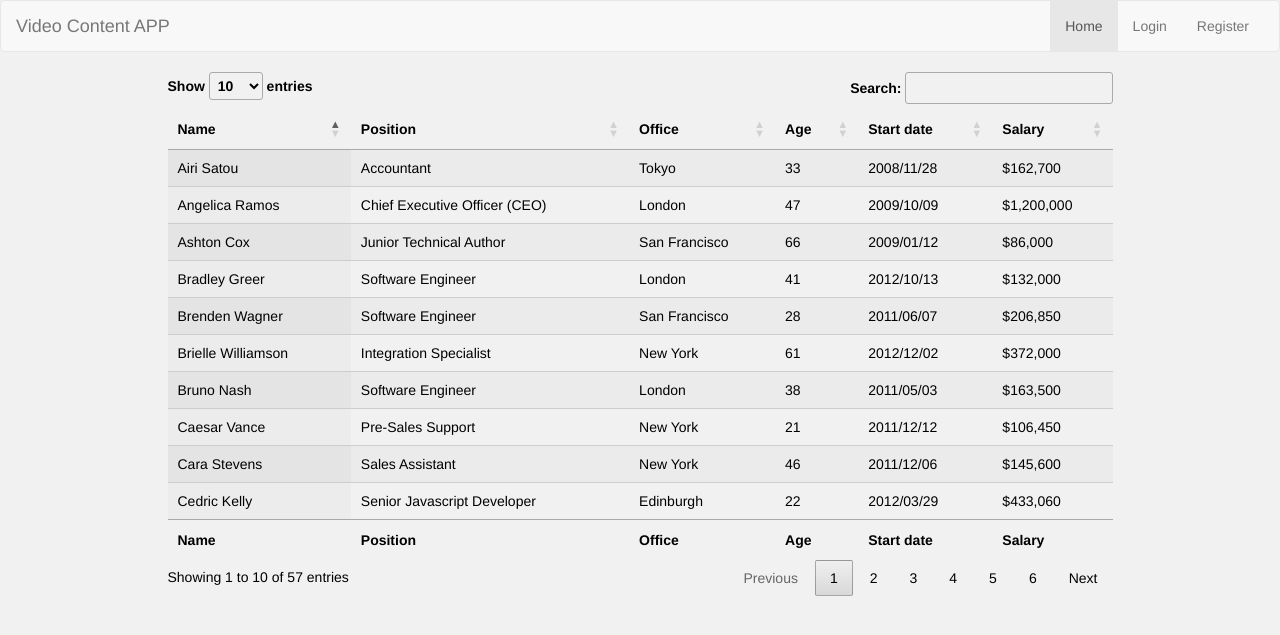
After one commit to Maksim1990/Symfony_Cloudinary_Video_storage_app, a Symfony app: template templates/content/index.html.twig in a window 1280 px wide. The commit adds this page. Shown: the top 635 px of the page. Run offline with Twig, Linux system fonts and the light colour scheme; the template is opened without the code that fills it, so the values that code supplies are empty; some libraries are stand-ins or nearby versions.

Commit message:
- Added support of jQuery data tables for displaying Cloudinary content with instant filtering, search and pagination

```diff
--- a/composer.json
+++ b/composer.json
@@ -2,7 +2,7 @@
     "type": "project",
     "license": "proprietary",
     "require": {
-        "php": "^7.1.3",
+        "php": "^7.2.1",
         "ext-ctype": "*",
         "ext-iconv": "*",
         "cloudinary/cloudinary_php": "dev-master",
--- /dev/null
+++ b/templates/content/index.html.twig
@@ -0,0 +1,505 @@
+{% extends 'base.html.twig' %}
+
+{% block title %}Profile{% endblock %}
+{% block stylesheets %}
+    <link rel="stylesheet" type="text/css" href="https://cdn.datatables.net/1.10.19/css/jquery.dataTables.css">
+
+    <script type="text/javascript" charset="utf8" src="https://cdn.datatables.net/1.10.19/js/jquery.dataTables.js"></script>
+{% endblock %}
+{% block body %}
+
+    <div class="container">
+        <div class="row">
+            <div class="col-sm-10 col-sm-offset-1">
+
+
+                <table id="table_id" class="display" style="width:100%">
+                    <thead>
+                    <tr>
+                        <th>Name</th>
+                        <th>Position</th>
+                        <th>Office</th>
+                        <th>Age</th>
+                        <th>Start date</th>
+                        <th>Salary</th>
+                    </tr>
+                    </thead>
+                    <tbody>
+                    <tr>
+                        <td>Tiger Nixon</td>
+                        <td>System Architect</td>
+                        <td>Edinburgh</td>
+                        <td>61</td>
+                        <td>2011/04/25</td>
+                        <td>$320,800</td>
+                    </tr>
+                    <tr>
+                        <td>Garrett Winters</td>
+                        <td>Accountant</td>
+                        <td>Tokyo</td>
+                        <td>63</td>
+                        <td>2011/07/25</td>
+                        <td>$170,750</td>
+                    </tr>
+                    <tr>
+                        <td>Ashton Cox</td>
+                        <td>Junior Technical Author</td>
+                        <td>San Francisco</td>
+                        <td>66</td>
+                        <td>2009/01/12</td>
+                        <td>$86,000</td>
+                    </tr>
+                    <tr>
+                        <td>Cedric Kelly</td>
+                        <td>Senior Javascript Developer</td>
+                        <td>Edinburgh</td>
+                        <td>22</td>
+                        <td>2012/03/29</td>
+                        <td>$433,060</td>
+                    </tr>
+                    <tr>
+                        <td>Airi Satou</td>
+                        <td>Accountant</td>
+                        <td>Tokyo</td>
+                        <td>33</td>
+                        <td>2008/11/28</td>
+                        <td>$162,700</td>
+                    </tr>
+                    <tr>
+                        <td>Brielle Williamson</td>
+                        <td>Integration Specialist</td>
+                        <td>New York</td>
+                        <td>61</td>
+                        <td>2012/12/02</td>
+                        <td>$372,000</td>
+                    </tr>
+                    <tr>
+                        <td>Herrod Chandler</td>
+                        <td>Sales Assistant</td>
+                        <td>San Francisco</td>
+                        <td>59</td>
+                        <td>2012/08/06</td>
+                        <td>$137,500</td>
+                    </tr>
+                    <tr>
+                        <td>Rhona Davidson</td>
+                        <td>Integration Specialist</td>
+                        <td>Tokyo</td>
+                        <td>55</td>
+                        <td>2010/10/14</td>
+                        <td>$327,900</td>
+                    </tr>
+                    <tr>
+                        <td>Colleen Hurst</td>
+                        <td>Javascript Developer</td>
+                        <td>San Francisco</td>
+                        <td>39</td>
+                        <td>2009/09/15</td>
+                        <td>$205,500</td>
+                    </tr>
+                    <tr>
+                        <td>Sonya Frost</td>
+                        <td>Software Engineer</td>
+                        <td>Edinburgh</td>
+                        <td>23</td>
+                        <td>2008/12/13</td>
+                        <td>$103,600</td>
+                    </tr>
+                    <tr>
+                        <td>Jena Gaines</td>
+                        <td>Office Manager</td>
+                        <td>London</td>
+                        <td>30</td>
+                        <td>2008/12/19</td>
+                        <td>$90,560</td>
+                    </tr>
+                    <tr>
+                        <td>Quinn Flynn</td>
+                        <td>Support Lead</td>
+                        <td>Edinburgh</td>
+                        <td>22</td>
+                        <td>2013/03/03</td>
+                        <td>$342,000</td>
+                    </tr>
+                    <tr>
+                        <td>Charde Marshall</td>
+                        <td>Regional Director</td>
+                        <td>San Francisco</td>
+                        <td>36</td>
+                        <td>2008/10/16</td>
+                        <td>$470,600</td>
+                    </tr>
+                    <tr>
+                        <td>Haley Kennedy</td>
+                        <td>Senior Marketing Designer</td>
+                        <td>London</td>
+                        <td>43</td>
+                        <td>2012/12/18</td>
+                        <td>$313,500</td>
+                    </tr>
+                    <tr>
+                        <td>Tatyana Fitzpatrick</td>
+                        <td>Regional Director</td>
+                        <td>London</td>
+                        <td>19</td>
+                        <td>2010/03/17</td>
+                        <td>$385,750</td>
+                    </tr>
+                    <tr>
+                        <td>Michael Silva</td>
+                        <td>Marketing Designer</td>
+                        <td>London</td>
+                        <td>66</td>
+                        <td>2012/11/27</td>
+                        <td>$198,500</td>
+                    </tr>
+                    <tr>
+                        <td>Paul Byrd</td>
+                        <td>Chief Financial Officer (CFO)</td>
+                        <td>New York</td>
+                        <td>64</td>
+                        <td>2010/06/09</td>
+                        <td>$725,000</td>
+                    </tr>
+                    <tr>
+                        <td>Gloria Little</td>
+                        <td>Systems Administrator</td>
+                        <td>New York</td>
+                        <td>59</td>
+                        <td>2009/04/10</td>
+                        <td>$237,500</td>
+                    </tr>
+                    <tr>
+                        <td>Bradley Greer</td>
+                        <td>Software Engineer</td>
+                        <td>London</td>
+                        <td>41</td>
+                        <td>2012/10/13</td>
+                        <td>$132,000</td>
+                    </tr>
+                    <tr>
+                        <td>Dai Rios</td>
+                        <td>Personnel Lead</td>
+                        <td>Edinburgh</td>
+                        <td>35</td>
+                        <td>2012/09/26</td>
+                        <td>$217,500</td>
+                    </tr>
+                    <tr>
+                        <td>Jenette Caldwell</td>
+                        <td>Development Lead</td>
+                        <td>New York</td>
+                        <td>30</td>
+                        <td>2011/09/03</td>
+                        <td>$345,000</td>
+                    </tr>
+                    <tr>
+                        <td>Yuri Berry</td>
+                        <td>Chief Marketing Officer (CMO)</td>
+                        <td>New York</td>
+                        <td>40</td>
+                        <td>2009/06/25</td>
+                        <td>$675,000</td>
+                    </tr>
+                    <tr>
+                        <td>Caesar Vance</td>
+                        <td>Pre-Sales Support</td>
+                        <td>New York</td>
+                        <td>21</td>
+                        <td>2011/12/12</td>
+                        <td>$106,450</td>
+                    </tr>
+                    <tr>
+                        <td>Doris Wilder</td>
+                        <td>Sales Assistant</td>
+                        <td>Sidney</td>
+                        <td>23</td>
+                        <td>2010/09/20</td>
+                        <td>$85,600</td>
+                    </tr>
+                    <tr>
+                        <td>Angelica Ramos</td>
+                        <td>Chief Executive Officer (CEO)</td>
+                        <td>London</td>
+                        <td>47</td>
+                        <td>2009/10/09</td>
+                        <td>$1,200,000</td>
+                    </tr>
+                    <tr>
+                        <td>Gavin Joyce</td>
+                        <td>Developer</td>
+                        <td>Edinburgh</td>
+                        <td>42</td>
+                        <td>2010/12/22</td>
+                        <td>$92,575</td>
+                    </tr>
+                    <tr>
+                        <td>Jennifer Chang</td>
+                        <td>Regional Director</td>
+                        <td>Singapore</td>
+                        <td>28</td>
+                        <td>2010/11/14</td>
+                        <td>$357,650</td>
+                    </tr>
+                    <tr>
+                        <td>Brenden Wagner</td>
+                        <td>Software Engineer</td>
+                        <td>San Francisco</td>
+                        <td>28</td>
+                        <td>2011/06/07</td>
+                        <td>$206,850</td>
+                    </tr>
+                    <tr>
+                        <td>Fiona Green</td>
+                        <td>Chief Operating Officer (COO)</td>
+                        <td>San Francisco</td>
+                        <td>48</td>
+                        <td>2010/03/11</td>
+                        <td>$850,000</td>
+                    </tr>
+                    <tr>
+                        <td>Shou Itou</td>
+                        <td>Regional Marketing</td>
+                        <td>Tokyo</td>
+                        <td>20</td>
+                        <td>2011/08/14</td>
+                        <td>$163,000</td>
+                    </tr>
+                    <tr>
+                        <td>Michelle House</td>
+                        <td>Integration Specialist</td>
+                        <td>Sidney</td>
+                        <td>37</td>
+                        <td>2011/06/02</td>
+                        <td>$95,400</td>
+                    </tr>
+                    <tr>
+                        <td>Suki Burks</td>
+                        <td>Developer</td>
+                        <td>London</td>
+                        <td>53</td>
+                        <td>2009/10/22</td>
+                        <td>$114,500</td>
+                    </tr>
+                    <tr>
+                        <td>Prescott Bartlett</td>
+                        <td>Technical Author</td>
+                        <td>London</td>
+                        <td>27</td>
+                        <td>2011/05/07</td>
+                        <td>$145,000</td>
+                    </tr>
+                    <tr>
+                        <td>Gavin Cortez</td>
+                        <td>Team Leader</td>
+                        <td>San Francisco</td>
+                        <td>22</td>
+                        <td>2008/10/26</td>
+                        <td>$235,500</td>
+                    </tr>
+                    <tr>
+                        <td>Martena Mccray</td>
+                        <td>Post-Sales support</td>
+                        <td>Edinburgh</td>
+                        <td>46</td>
+                        <td>2011/03/09</td>
+                        <td>$324,050</td>
+                    </tr>
+                    <tr>
+                        <td>Unity Butler</td>
+                        <td>Marketing Designer</td>
+                        <td>San Francisco</td>
+                        <td>47</td>
+                        <td>2009/12/09</td>
+                        <td>$85,675</td>
+                    </tr>
+                    <tr>
+                        <td>Howard Hatfield</td>
+                        <td>Office Manager</td>
+                        <td>San Francisco</td>
+                        <td>51</td>
+                        <td>2008/12/16</td>
+                        <td>$164,500</td>
+                    </tr>
+                    <tr>
+                        <td>Hope Fuentes</td>
+                        <td>Secretary</td>
+                        <td>San Francisco</td>
+                        <td>41</td>
+                        <td>2010/02/12</td>
+                        <td>$109,850</td>
+                    </tr>
+                    <tr>
+                        <td>Vivian Harrell</td>
+                        <td>Financial Controller</td>
+                        <td>San Francisco</td>
+                        <td>62</td>
+                        <td>2009/02/14</td>
+                        <td>$452,500</td>
+                    </tr>
+                    <tr>
+                        <td>Timothy Mooney</td>
+                        <td>Office Manager</td>
+                        <td>London</td>
+                        <td>37</td>
+                        <td>2008/12/11</td>
+                        <td>$136,200</td>
+                    </tr>
+                    <tr>
+                        <td>Jackson Bradshaw</td>
+                        <td>Director</td>
+                        <td>New York</td>
+                        <td>65</td>
+                        <td>2008/09/26</td>
+                        <td>$645,750</td>
+                    </tr>
+                    <tr>
+                        <td>Olivia Liang</td>
+                        <td>Support Engineer</td>
+                        <td>Singapore</td>
+                        <td>64</td>
+                        <td>2011/02/03</td>
+                        <td>$234,500</td>
+                    </tr>
+                    <tr>
+                        <td>Bruno Nash</td>
+                        <td>Software Engineer</td>
+                        <td>London</td>
+                        <td>38</td>
+                        <td>2011/05/03</td>
+                        <td>$163,500</td>
+                    </tr>
+                    <tr>
+                        <td>Sakura Yamamoto</td>
+                        <td>Support Engineer</td>
+                        <td>Tokyo</td>
+                        <td>37</td>
+                        <td>2009/08/19</td>
+                        <td>$139,575</td>
+                    </tr>
+                    <tr>
+                        <td>Thor Walton</td>
+                        <td>Developer</td>
+                        <td>New York</td>
+                        <td>61</td>
+                        <td>2013/08/11</td>
+                        <td>$98,540</td>
+                    </tr>
+                    <tr>
+                        <td>Finn Camacho</td>
+                        <td>Support Engineer</td>
+                        <td>San Francisco</td>
+                        <td>47</td>
+                        <td>2009/07/07</td>
+                        <td>$87,500</td>
+                    </tr>
+                    <tr>
+                        <td>Serge Baldwin</td>
+                        <td>Data Coordinator</td>
+                        <td>Singapore</td>
+                        <td>64</td>
+                        <td>2012/04/09</td>
+                        <td>$138,575</td>
+                    </tr>
+                    <tr>
+                        <td>Zenaida Frank</td>
+                        <td>Software Engineer</td>
+                        <td>New York</td>
+                        <td>63</td>
+                        <td>2010/01/04</td>
+                        <td>$125,250</td>
+                    </tr>
+                    <tr>
+                        <td>Zorita Serrano</td>
+                        <td>Software Engineer</td>
+                        <td>San Francisco</td>
+                        <td>56</td>
+                        <td>2012/06/01</td>
+                        <td>$115,000</td>
+                    </tr>
+                    <tr>
+                        <td>Jennifer Acosta</td>
+                        <td>Junior Javascript Developer</td>
+                        <td>Edinburgh</td>
+                        <td>43</td>
+                        <td>2013/02/01</td>
+                        <td>$75,650</td>
+                    </tr>
+                    <tr>
+                        <td>Cara Stevens</td>
+                        <td>Sales Assistant</td>
+                        <td>New York</td>
+                        <td>46</td>
+                        <td>2011/12/06</td>
+                        <td>$145,600</td>
+                    </tr>
+                    <tr>
+                        <td>Hermione Butler</td>
+                        <td>Regional Director</td>
+                        <td>London</td>
+                        <td>47</td>
+                        <td>2011/03/21</td>
+                        <td>$356,250</td>
+                    </tr>
+                    <tr>
+                        <td>Lael Greer</td>
+                        <td>Systems Administrator</td>
+                        <td>London</td>
+                        <td>21</td>
+                        <td>2009/02/27</td>
+                        <td>$103,500</td>
+                    </tr>
+                    <tr>
+                        <td>Jonas Alexander</td>
+                        <td>Developer</td>
+                        <td>San Francisco</td>
+                        <td>30</td>
+                        <td>2010/07/14</td>
+                        <td>$86,500</td>
+                    </tr>
+                    <tr>
+                        <td>Shad Decker</td>
+                        <td>Regional Director</td>
+                        <td>Edinburgh</td>
+                        <td>51</td>
+                        <td>2008/11/13</td>
+                        <td>$183,000</td>
+                    </tr>
+                    <tr>
+                        <td>Michael Bruce</td>
+                        <td>Javascript Developer</td>
+                        <td>Singapore</td>
+                        <td>29</td>
+                        <td>2011/06/27</td>
+                        <td>$183,000</td>
+                    </tr>
+                    <tr>
+                        <td>Donna Snider</td>
+                        <td>Customer Support</td>
+                        <td>New York</td>
+                        <td>27</td>
+                        <td>2011/01/25</td>
+                        <td>$112,000</td>
+                    </tr>
+                    </tbody>
+                    <tfoot>
+                    <tr>
+                        <th>Name</th>
+                        <th>Position</th>
+                        <th>Office</th>
+                        <th>Age</th>
+                        <th>Start date</th>
+                        <th>Salary</th>
+                    </tr>
+                    </tfoot>
+                </table>
+
+            </div>
+        </div>
+    </div>
+    <script>
+        $(document).ready( function () {
+            $('#table_id').DataTable();
+        } );
+    </script>
+{% endblock %}
```
Also changed, not shown: src/Controller/ProfileController.php (+23 -10 lines), templates/profile/index.html.twig (+21 -4 lines), 1 other file.
